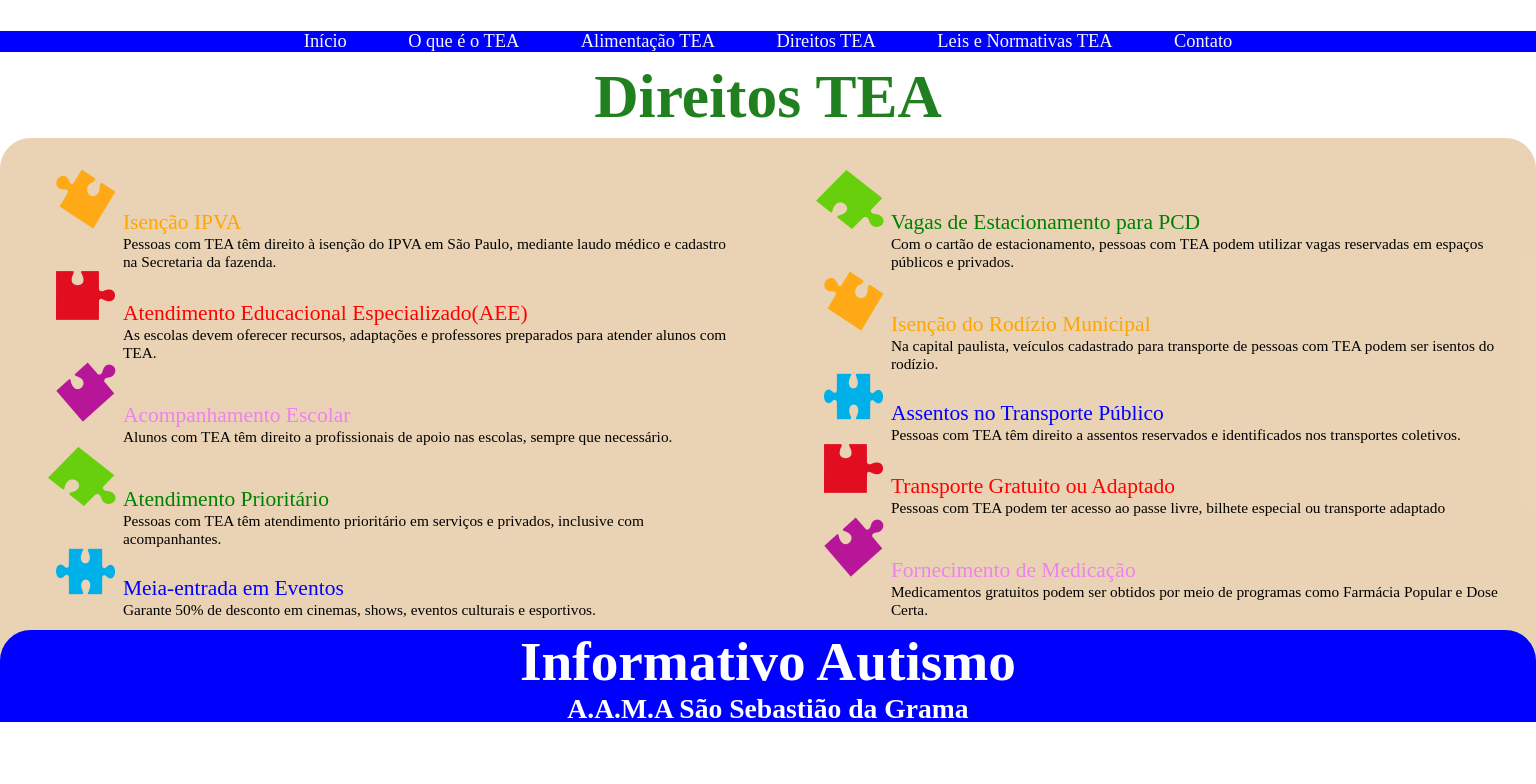
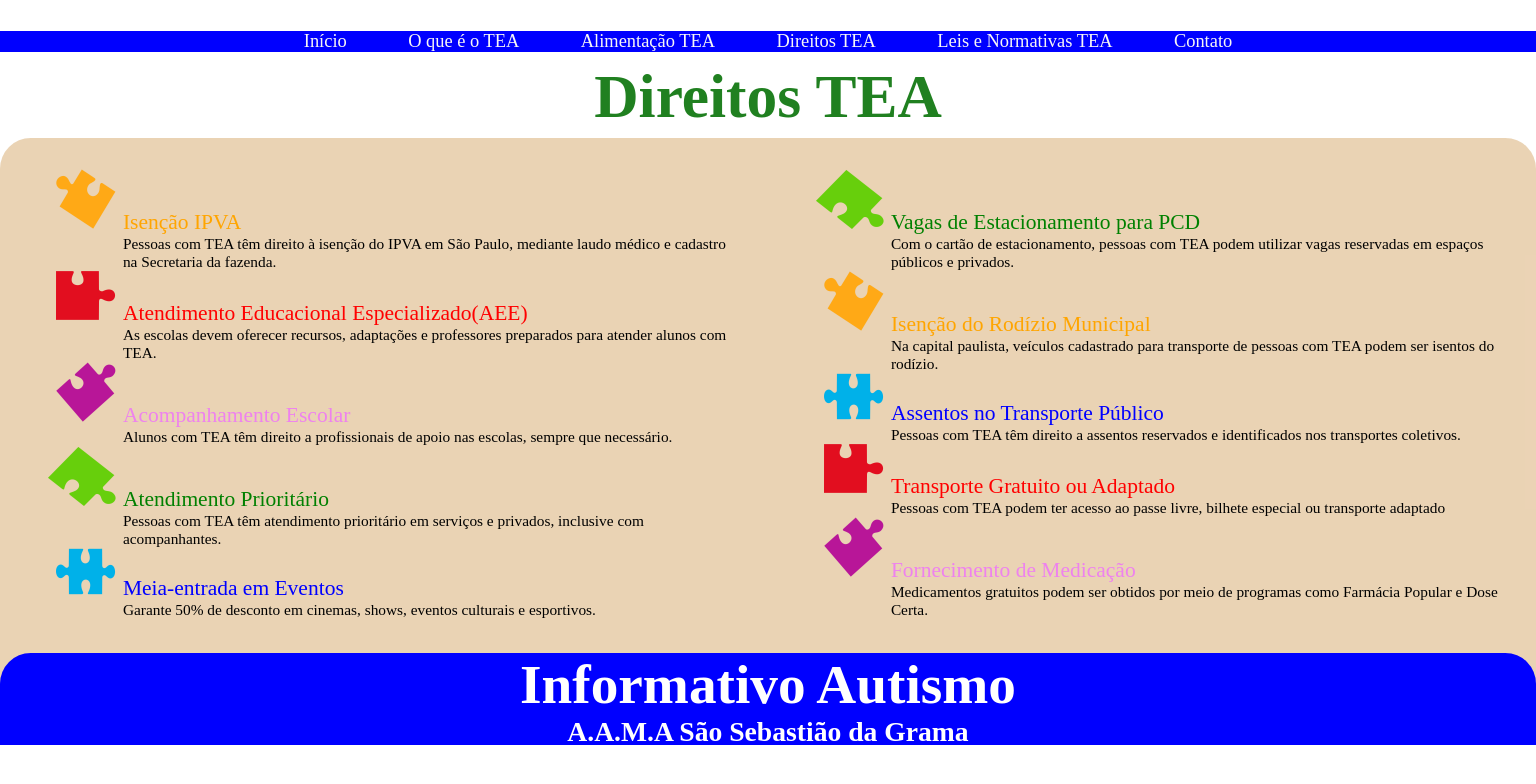
Before and after one commit to 1989Adriano/aamassgrama, a plain HTML site: page direitosTEA.html in a window 1536 px wide. Drawn offline with Linux system fonts and the light colour scheme.

Commit message:
Update direitosTEA.css

```diff
--- a/direitosTEA.css
+++ b/direitosTEA.css
@@ -322,7 +322,7 @@ tfoot,#box5 {
 
 @media screen and (min-width: 1441px) and (max-width: 1900px){
     #container{
-        grid-template-rows: 2vw 2vw 3vw 2vw 32vw 6vw ;
+        grid-template-rows: 2vw 2vw 3vw 2vw 33.5vw 6vw ;
     }
     p{
         font-size: 1vw;
```
